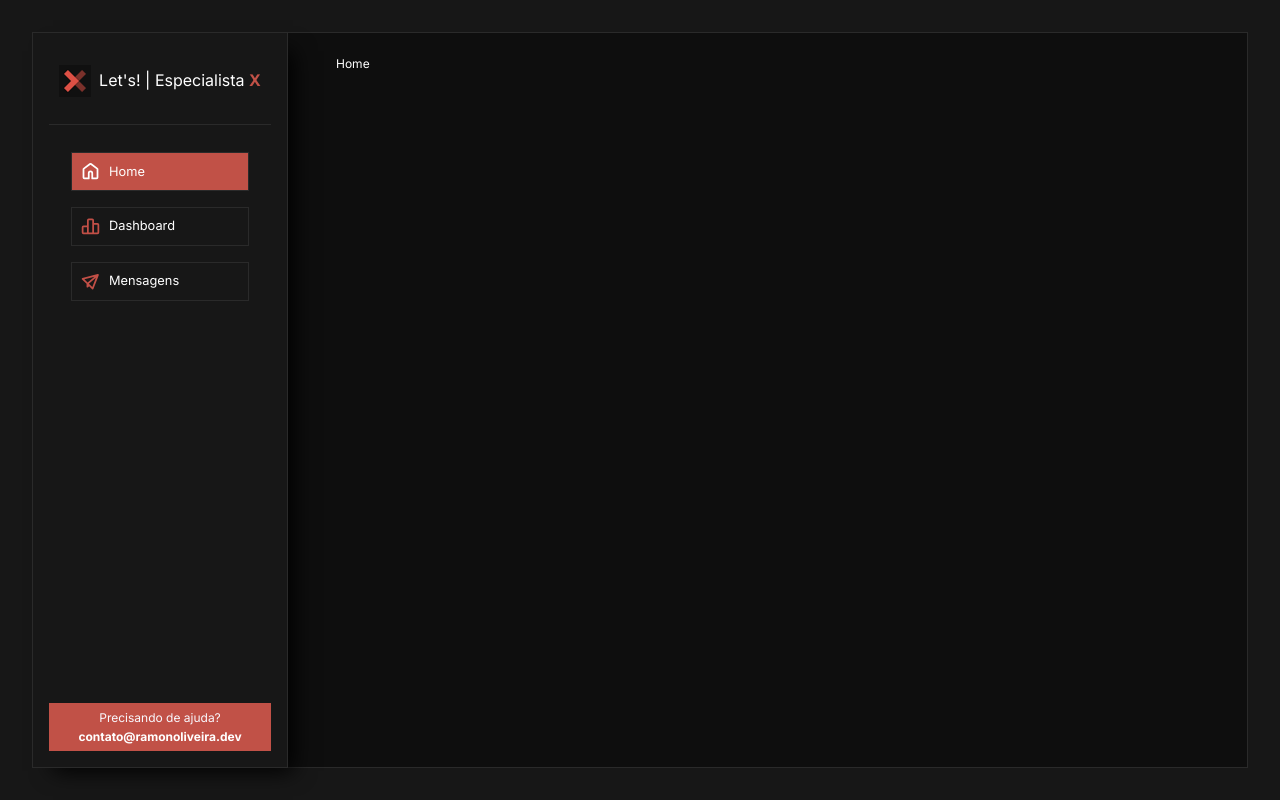
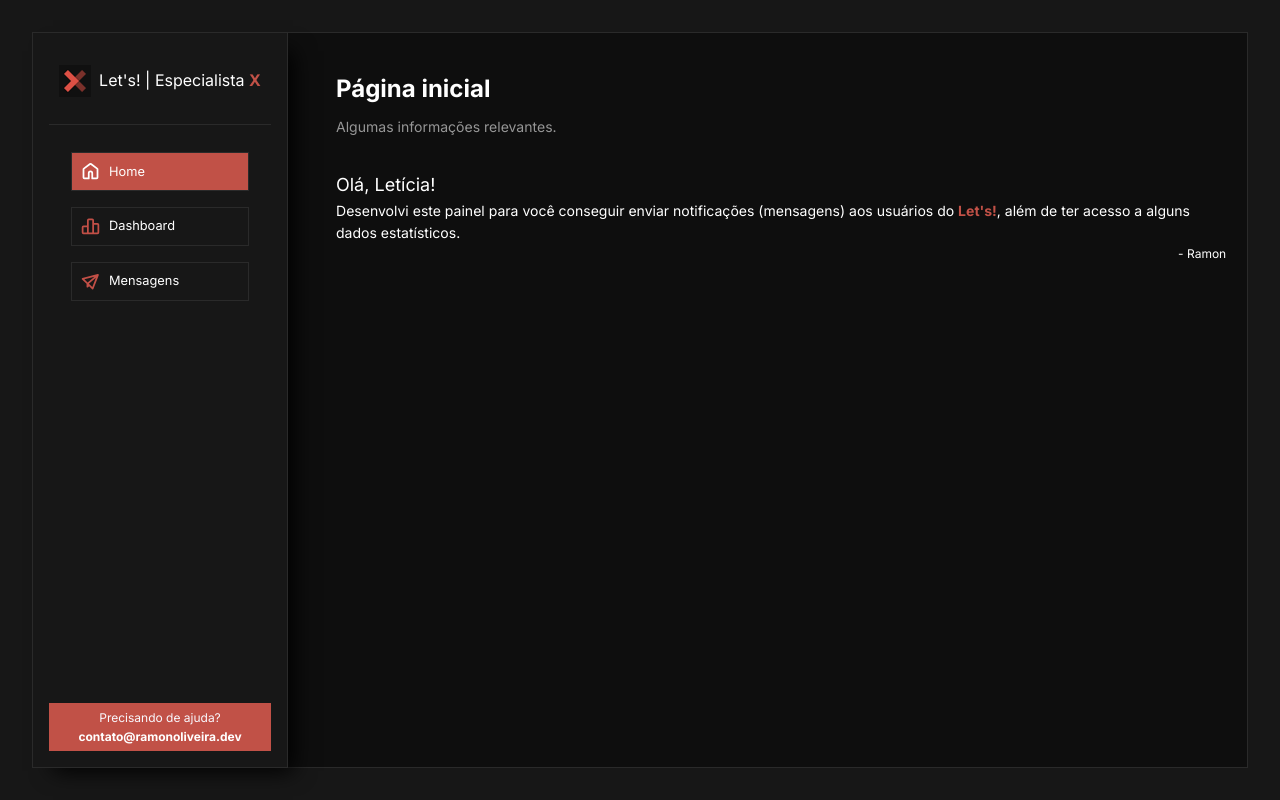
Before and after one commit to im-ramon/lets-dashboard, a React (Vite) app: page / in a window 1280 px wide. Built offline with nearby package versions, Linux system fonts and the light colour scheme.

Commit message:
feat: :sparkles: Finalização da Home
Finalização da Home

```diff
--- a/src/styles/index.scss
+++ b/src/styles/index.scss
@@ -224,6 +224,15 @@ form#messaging {
     }
 }
 
+section#home {
+    background: #00000000;
+    margin-top: 2rem;
+
+    h4 {
+        text-align: right;
+    }
+}
+
 .button-primary {
     background: $PRIMARY;
     color: $TEXT;
--- a/src/views/Home.tsx
+++ b/src/views/Home.tsx
@@ -1,6 +1,15 @@
+import PageTitle from "../components/PageTitle";
+
 function Home() {
     return (
-        <p>Home</p>
+        <>
+            <PageTitle title="Página inicial" subtitle="Algumas informações relevantes." />
+            <section id="home">
+                <h2>Olá, Letícia!</h2>
+                <h3>Desenvolvi este painel para você conseguir enviar notificações (mensagens) aos usuários do <span className="primary">Let's!</span>, além de ter acesso a alguns dados estatísticos.</h3>
+                <h4>- Ramon</h4>
+            </section>
+        </>
     );
 }
 
```
